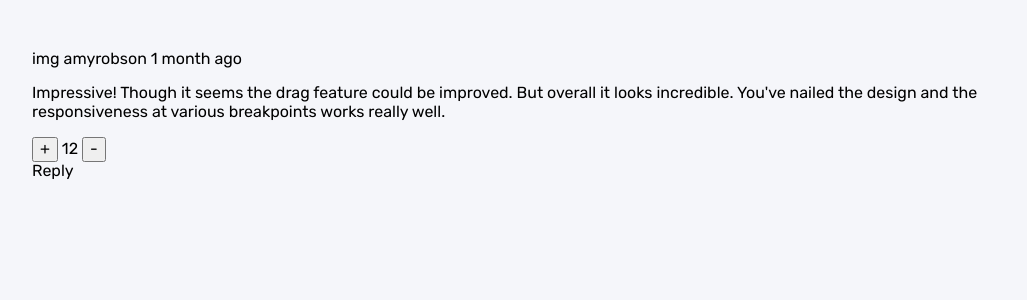
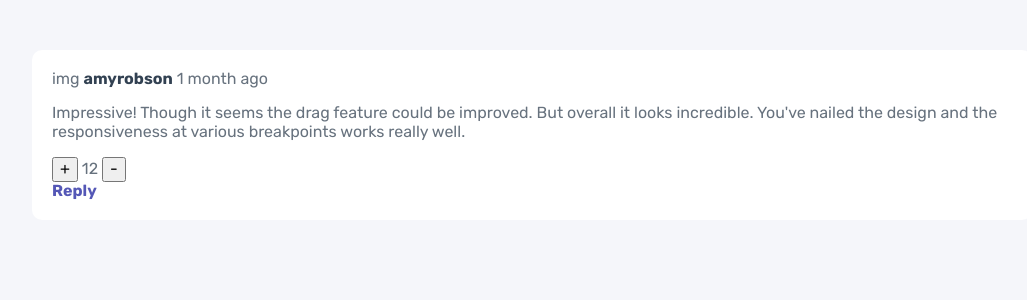
Before and after one commit to Kerri-AnnBates/interactive-comments, a React (Create React App) app in the folder client/: page / in a window 1280 px wide. Shown: the top 300 px of the page, without its empty margins (108-1135 px from the left). Built offline with nearby package versions, Linux system fonts and the light colour scheme.

Commit message:
adding comment styles

```diff
--- a/client/src/styles/css/app.css
+++ b/client/src/styles/css/app.css
@@ -357,3 +357,20 @@ body {
 .comments {
   padding: 50px 0;
 }
+
+.comment {
+  background-color: #ffffff;
+  padding: 20px;
+  border-radius: 10px;
+  color: #67727e;
+}
+
+.username {
+  color: #324152;
+  font-weight: 700;
+}
+
+.user-actions {
+  font-weight: 700;
+  color: #5457b6;
+}
--- /dev/null
+++ b/client/src/styles/sass/_comment.scss
@@ -0,0 +1,18 @@
+// Comment
+
+.comment {
+    background-color: $white;
+    padding: 20px;
+    border-radius: 10px;
+    color: $greyishBlue;
+}
+
+.username {
+    color: $darkBlue;
+    font-weight: 700;
+}
+
+.user-actions {
+    font-weight: 700;
+    color: $moderateBlue;
+}
--- a/client/src/styles/sass/app.scss
+++ b/client/src/styles/sass/app.scss
@@ -1,3 +1,4 @@
 @import 'normalize';
 @import 'variables';
 @import 'base';
+@import 'comment';
```
